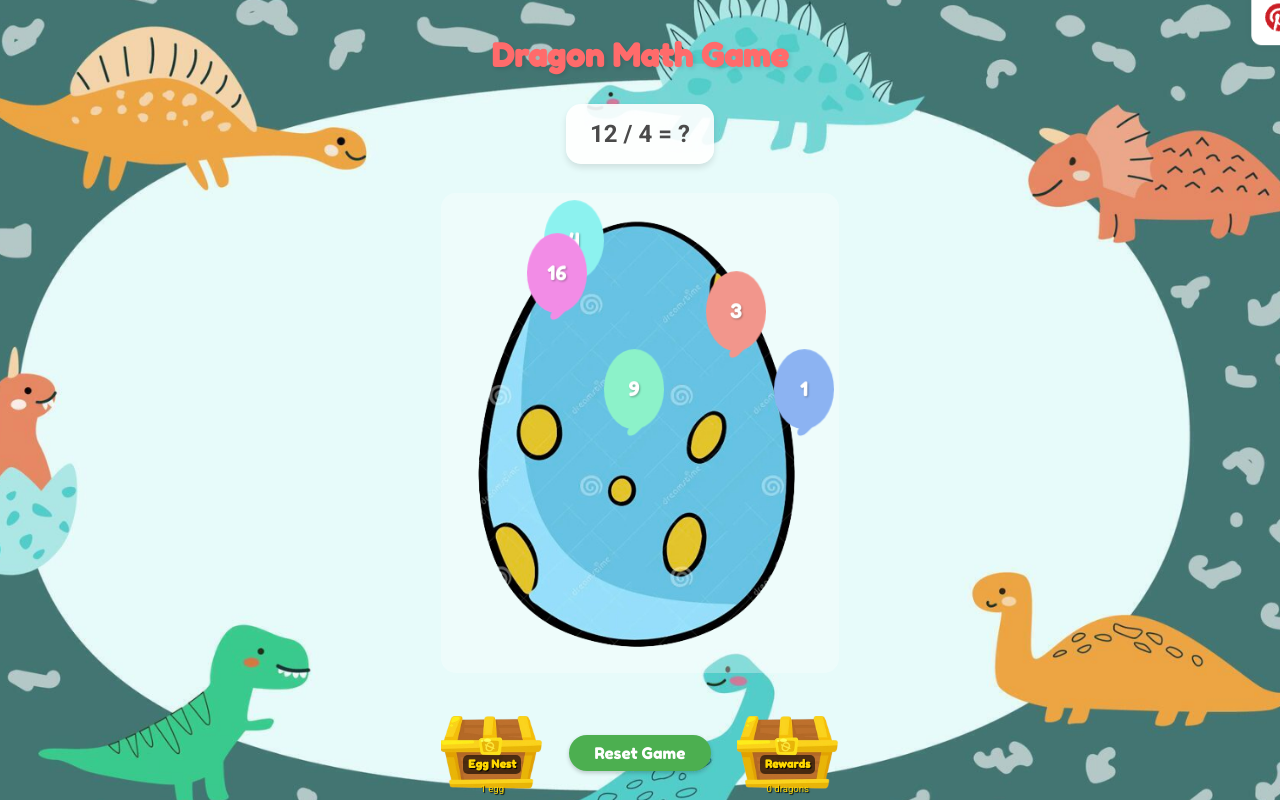
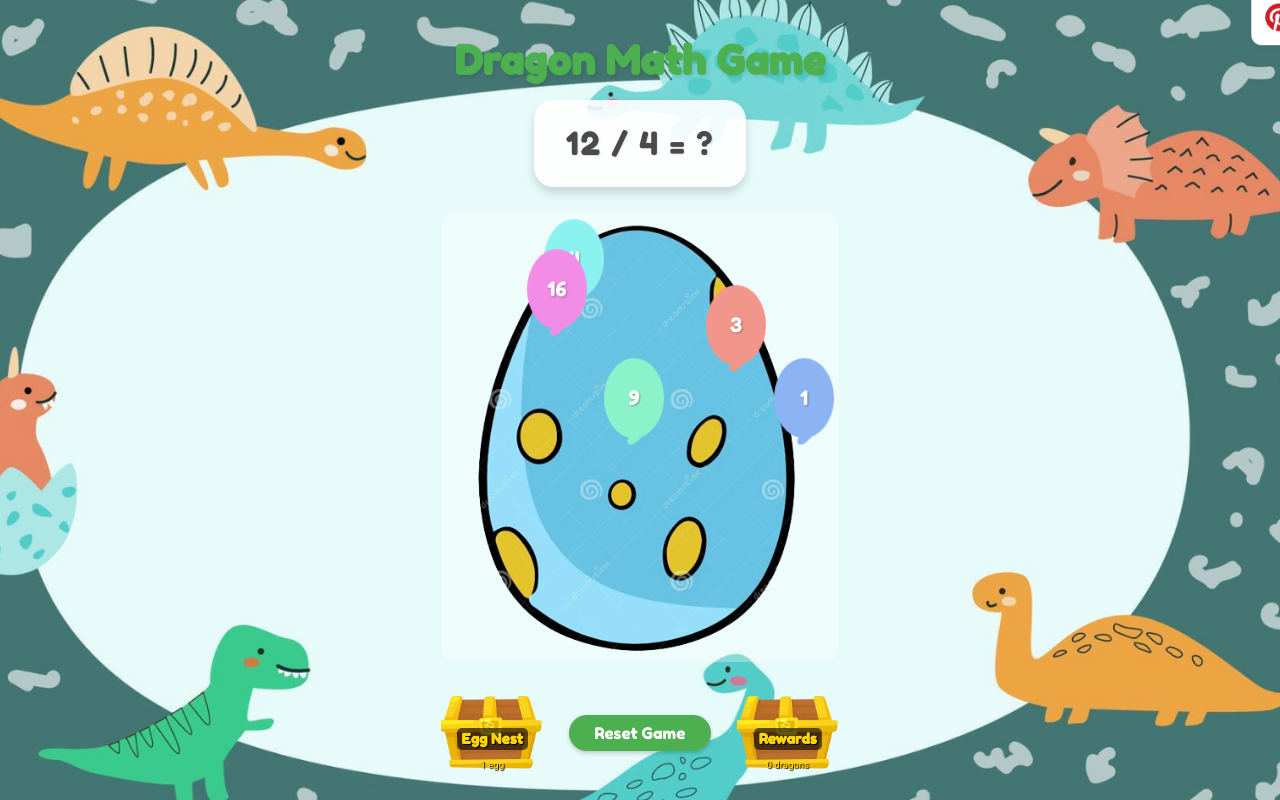
Before and after one commit to Melody-Huang/Jessie-Math-Game, a React (Create React App) app in the folder math-dinosaur-game/: page / in a window 1280 px wide. Built offline with nearby package versions, Linux system fonts and the light colour scheme.

Commit message:
Dinosaur game is done.

```diff
--- a/math-dinosaur-game/src/MathDinosaurGame.css
+++ b/math-dinosaur-game/src/MathDinosaurGame.css
@@ -23,24 +23,27 @@ html {
 
 .game-title {
   font-family: 'Fredoka One', cursive;
-  color: #FF6B6B;
-  font-size: 4vh;
+  color: #4CAF50;
+  font-size: 5vh;
   margin-bottom: 2vh;
   text-shadow: 2px 2px 4px rgba(0, 0, 0, 0.1);
 }
 
 .problem-container {
   background-color: rgba(255, 255, 255, 0.9);
-  border-radius: 15px;
-  padding: 2vh 3vh;
-  margin-bottom: 2vh;
-  box-shadow: 0 4px 6px rgba(0, 0, 0, 0.1);
+  border-radius: 20px;
+  padding: 3vh 4vh;
+  margin-bottom: 3vh;
+  box-shadow: 0 6px 10px rgba(0, 0, 0, 0.15);
 }
 
 .problem {
-  font-size: 3vh;
+  font-size: 4vh;
   color: #4A4A4A;
-  font-weight: bold;
+  font-family: 'Fredoka One', cursive;
+  text-align: center;
+  letter-spacing: 0.05em;
+  text-shadow: 1px 1px 2px rgba(0, 0, 0, 0.1);
 }
 
 .balloons-container {
@@ -109,6 +112,7 @@ html {
   0% {
     transform: translate(0, 0) rotate(-2deg);
   }
+
   100% {
     transform: translate(0, 10px) rotate(2deg);
   }
@@ -120,7 +124,9 @@ html {
   align-items: center;
   width: 100%;
   padding: 0 2vw;
+  margin-bottom: 2vh;
 }
+
 
 .treasure-chest {
   width: 8vw;
@@ -136,6 +142,7 @@ html {
   text-shadow: 1px 1px 1px #000;
   cursor: pointer;
   transition: transform 0.2s;
+  padding-bottom: 1vh;
 }
 
 .treasure-chest:hover {
@@ -148,6 +155,7 @@ html {
   background: rgba(0, 0, 0, 0.6);
   border-radius: 5px;
   font-family: 'Fredoka One', cursive;
+  font-size: 1.8vh;
 }
 
 .reset-button {
@@ -184,18 +192,29 @@ html {
 
 .modal-content {
   background-color: white;
-  padding: 20px;
-  border-radius: 10px;
-  max-width: 80%;
-  max-height: 80%;
+  padding: 30px;
+  border-radius: 15px;
+  width: 90%;
+  max-width: 500px;
+  /* Increased max-width */
+  height: 80vh;
+  max-height: 500px;
+  /* Increased max-height */
   overflow-y: auto;
-  box-shadow: 0 2px 10px rgba(0, 0, 0, 0.1);
+  box-shadow: 0 4px 20px rgba(0, 0, 0, 0.2);
+  display: flex;
+  flex-direction: column;
+  align-items: center;
 }
 
 .modal-content h2 {
   margin-top: 0;
+  margin-bottom: 20px;
   color: #4A4A4A;
   font-family: 'Fredoka One', cursive;
+  font-size: 2.5em;
+  /* Increased font size */
+  text-align: center;
 }
 
 .modal-content button {
@@ -204,14 +223,21 @@ html {
   background-color: #4CAF50;
   color: white;
   border: none;
-  border-radius: 5px;
+  border-radius: 10px;
   cursor: pointer;
   transition: background-color 0.3s;
   font-family: 'Fredoka One', cursive;
+  width: auto;
+  max-width: 100px;
+  white-space: nowrap;
+  overflow: hidden;
+  text-overflow: ellipsis;
 }
+
 
 .modal-content button:hover {
   background-color: #45a049;
+  transform: scale(1.05);
 }
 
 .rewards-stickers,
@@ -224,15 +250,17 @@ html {
 
 .reward-sticker,
 .egg-sticker {
-  width: 50px;
-  height: 50px;
+  width: 100px;
+  /* Increased size */
+  height: 100px;
+  /* Increased size */
   object-fit: contain;
   transition: transform 0.2s ease;
 }
 
 .reward-sticker:hover,
 .egg-sticker:hover {
-  transform: scale(1.1);
+  transform: scale(1.05);
 }
 
 .graduating-dino,
@@ -261,11 +289,13 @@ html {
     left: 50%;
     transform: translate(-50%, -50%) scale(1);
   }
+
   50% {
     top: 75%;
     left: 75%;
     transform: translate(-50%, -50%) scale(1.2) rotate(180deg);
   }
+
   100% {
     top: 100%;
     left: 100%;
@@ -279,11 +309,13 @@ html {
     left: 0%;
     transform: translate(0%, -100%) scale(0.5);
   }
+
   50% {
     top: 75%;
     left: 25%;
     transform: translate(-50%, -50%) scale(0.8) rotate(180deg);
   }
+
   100% {
     top: 50%;
     left: 50%;
```
